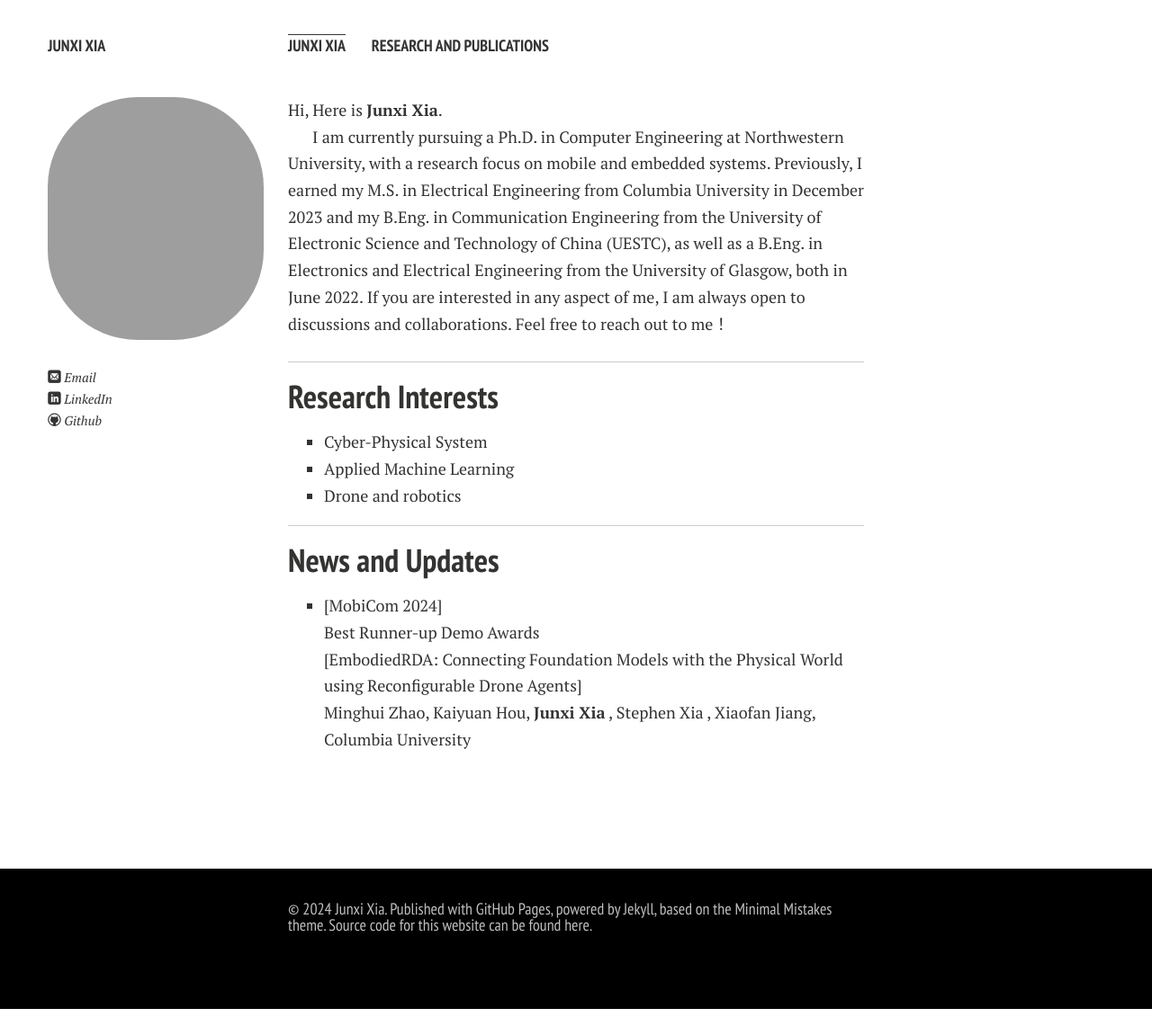
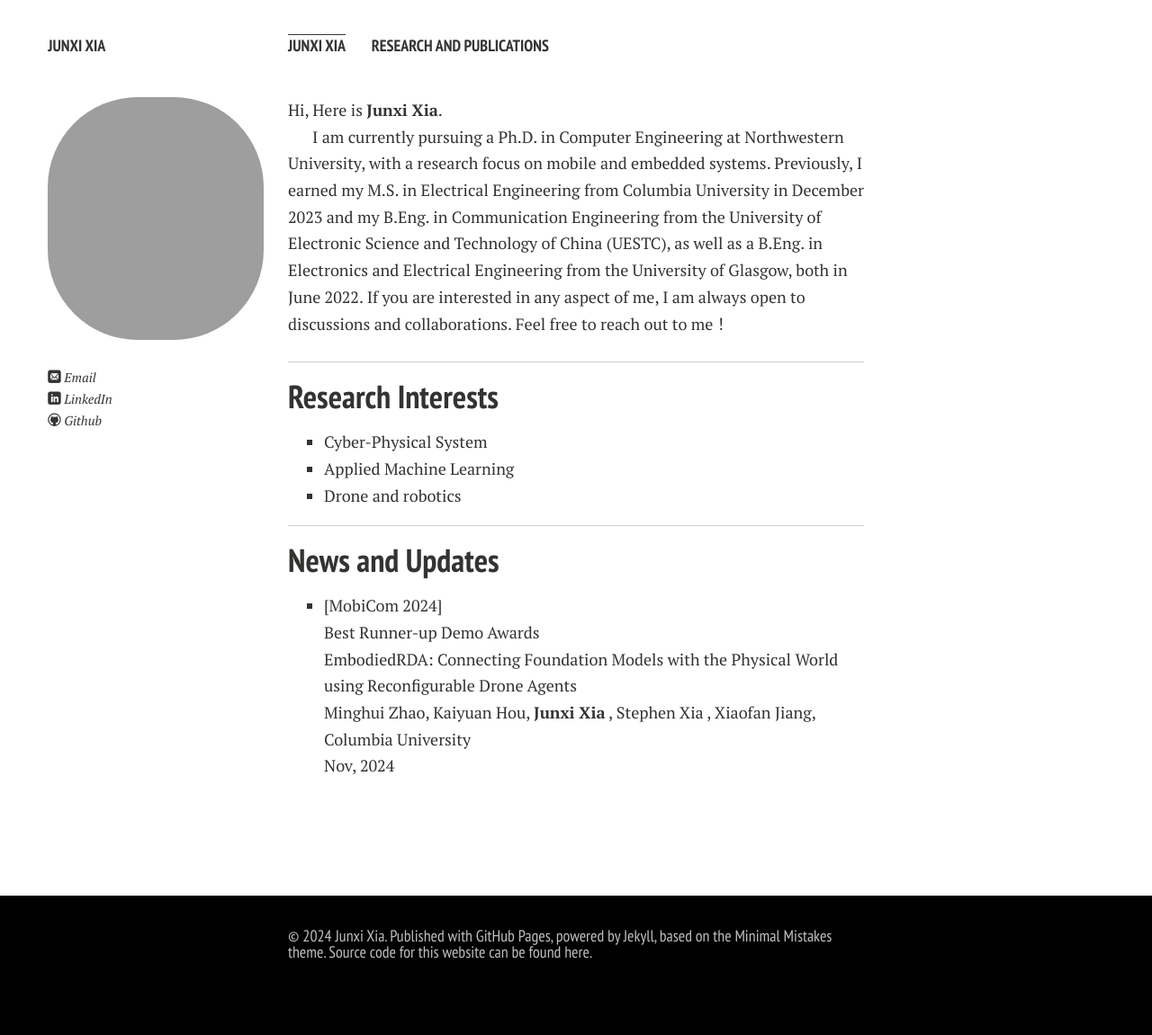
Before and after one commit to MasterBruce1/MasterBruce1.github.io, a Jekyll site: the page built from index.md, in a window 1280 px wide. Shown: the whole page at 90% size. Built offline with Jekyll 4.4.1, drawn with Linux system fonts in a browser that asks for light colours; nearby versions of some CDN libraries; comment, search, counter and statistics services are not loaded; a style sheet for code colours, icons or effects is not loaded; before the commit the page ends 1122 px from its top, so only the background shows below that.

Commit message:
Update index.md

```diff
--- a/index.md
+++ b/index.md
@@ -21,6 +21,6 @@ If you are interested in any aspect of me, I am always open to discussions and c
 
 ## News and Updates
 
-- [MobiCom 2024]<br> Best Runner-up Demo Awards<br>[EmbodiedRDA: Connecting Foundation Models with the Physical World using Reconfigurable Drone Agents]<br>Minghui Zhao, Kaiyuan Hou, **Junxi Xia** , Stephen Xia , Xiaofan Jiang, Columbia University
+- [MobiCom 2024]<br> Best Runner-up Demo Awards<br>EmbodiedRDA: Connecting Foundation Models with the Physical World using Reconfigurable Drone Agents<br>Minghui Zhao, Kaiyuan Hou, **Junxi Xia** , Stephen Xia , Xiaofan Jiang, Columbia University<br>Nov, 2024
 
 <br>
```
